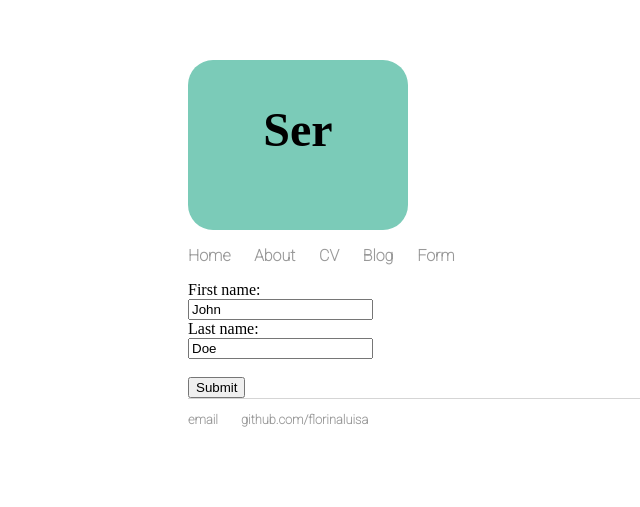
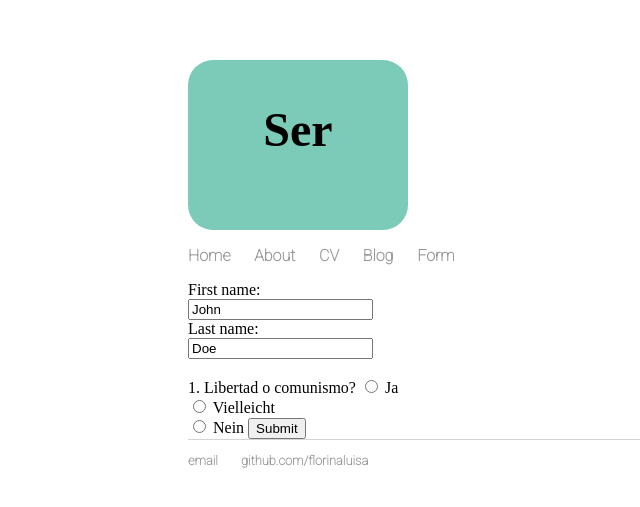
Before and after one commit to Florinaluisa/Test.io, a Jekyll site: the page built from form/index.html, in a window 1280 px wide. Shown: the top 507 px of the page, without its empty margins (4-644 px from the left). Built offline with Jekyll 4.4.1, drawn with Linux system fonts in a browser that asks for light colours; some web fonts are replaced.

Commit message:
add radio form

```diff
--- a/form/index.html
+++ b/form/index.html
@@ -9,5 +9,14 @@ permalink: /form/
   <input type="text" id="fname" name="fname" value="John"><br>
   <label for="lname">Last name:</label><br>
   <input type="text" id="lname" name="lname" value="Doe"><br><br>
+
+  1. Libertad o comunismo?
+  <input type="radio" id="ja" name="1q" value="1">
+  <label for="ja">Ja</label><br>
+  <input type="radio" id="vielleicht" name="1q" value="0">
+  <label for="vielleicht">Vielleicht</label><br>
+  <input type="radio" id="nein" name="1q" value="-1">
+  <label for="nein">Nein</label>
+
   <input type="submit" value="Submit">
 </form>
```
